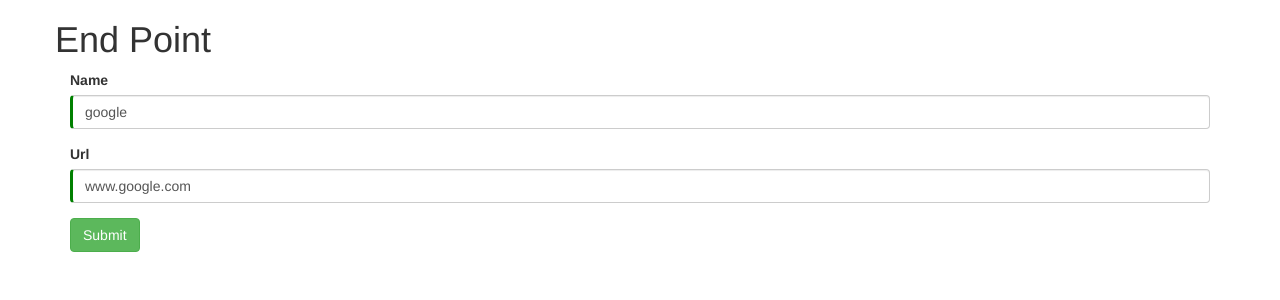
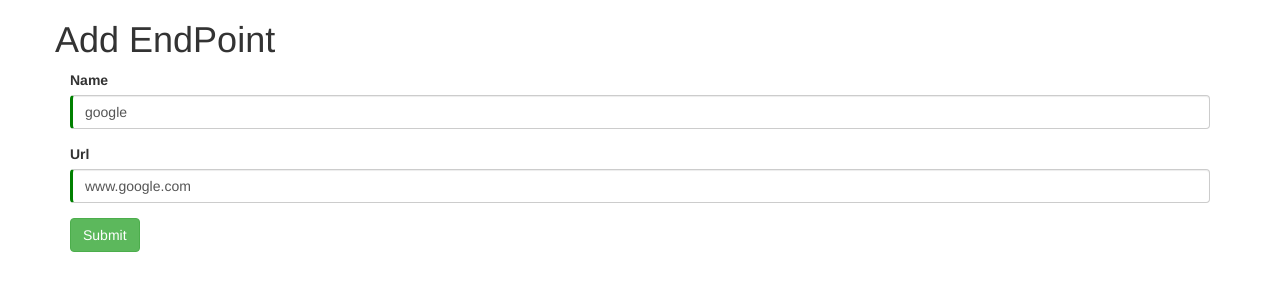
Before and after one commit to underwater/pingplotter, an Angular app: page / in a window 1280 px wide. Shown: the top 300 px of the page. Built offline with nearby package versions, Linux system fonts and the light colour scheme.

Commit message:
small change

```diff
--- a/src/app/app.component.html
+++ b/src/app/app.component.html
@@ -1,5 +1,5 @@
 <div class="container">
-    <h1 class="row">End Point</h1>
+    <h1 class="row">Add EndPoint</h1>
     <form (ngSubmit)="onSubmit()" #heroForm="ngForm">
         <div class="form-group">
             <label for="name">Name</label>
```
